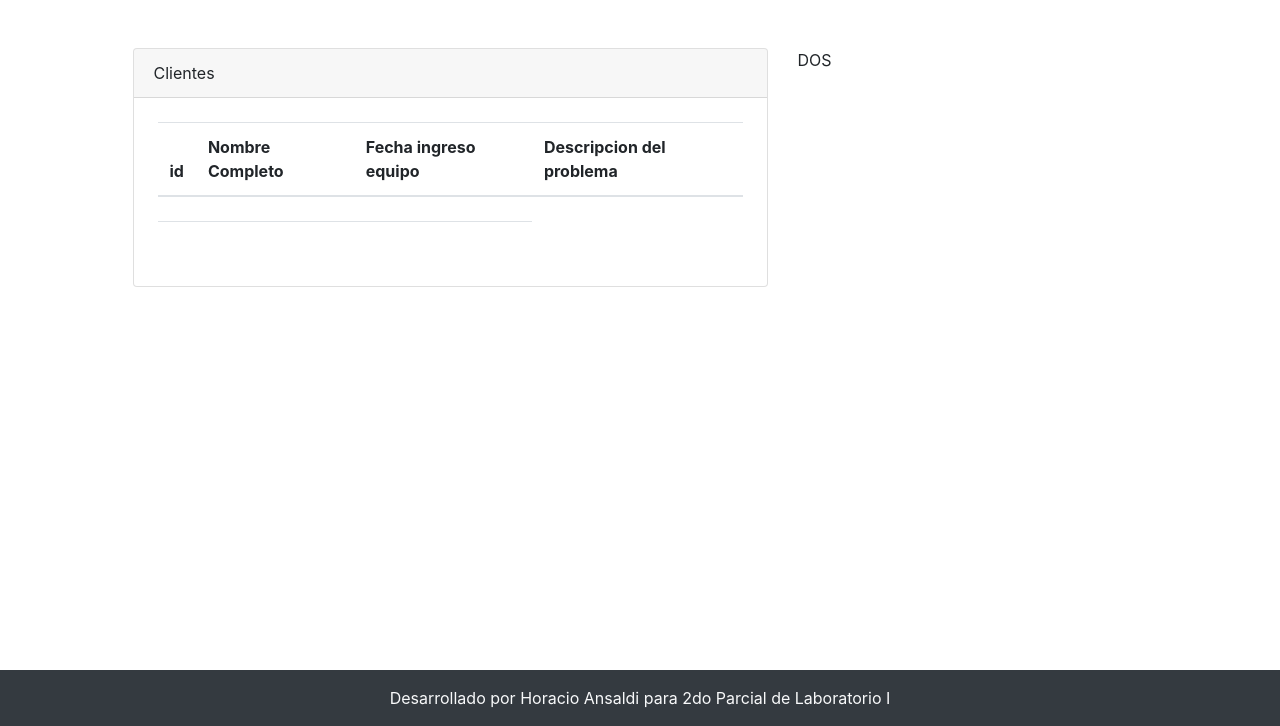
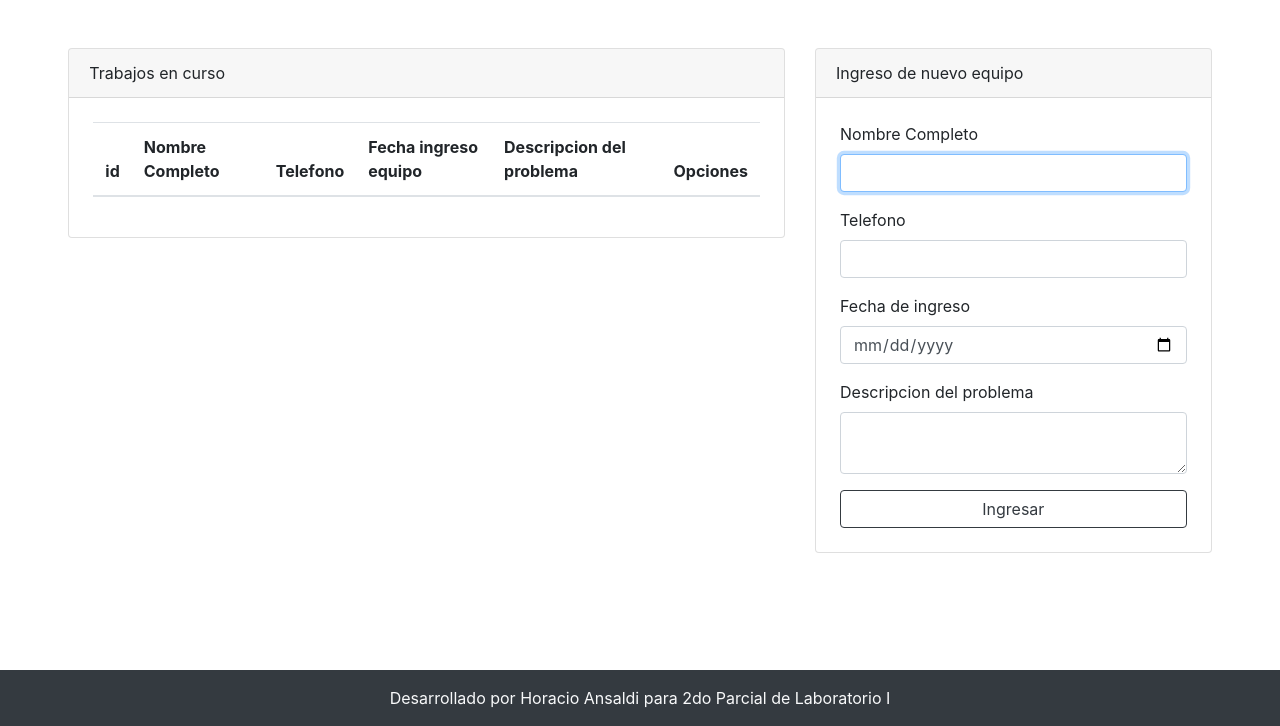
Before and after one commit to horaco11/asistencia-tecnica, a PHP site: page /index.php in a window 1280 px wide. Shown: the part 74-800 px from the top of the page. Run offline with PHP 8.4, Linux system fonts and the light colour scheme; tables that the repository leaves empty or names only in its code hold one stand-in row (values such as "Sample post"); lists and menus that the app fills with data are empty.

Commit message:
consulta y carga en base de datos

```diff
--- a/index.php
+++ b/index.php
@@ -1,33 +1,70 @@
 <?php include 'template/header.php' ?>
 
-<div class="container mt-5">
+<?php
+include_once "model/conexion.php";
+$sentencia = $bd->query("SELECT * from trabajos where estado=1;");
+$trabajo = $sentencia->fetchAll(PDO::FETCH_OBJ);
+//print_r($trabajo);
+
+
+?>
+
+<div class="container-fluid mt-5">
     <div class="row justify-content-center">
         <div class="col-md-7">
+            <!-- inicio alertas -->
+            <?php
+            if (isset($_GET["mensaje"]) and $_GET["mensaje"] == "falta") {
+            ?>
+
+                <div class="alert alert-danger alert-dismissible fade show" role="alert">
+                    <button type="button" class="close" data-dismiss="alert" aria-label="Close">
+                        <span aria-hidden="true">&times;</span>
+                        <span class="sr-only">Close</span>
+                    </button>
+                    <strong>Atención!</strong> Debes completar todos los campos para continuar.
+                </div>
+
+            <?php
+            }
+            ?>
+
+            <!-- fins alertas -->
+
             <div class="card">
                 <div class="card-header">
-                    Clientes
+                    Trabajos en curso
                 </div>
                 <div class="p-4">
                     <table class="table align-middle">
                         <thead>
                             <tr>
-                                <th>id</th>
-                                <th>Nombre Completo</th>
-                                <th>Fecha ingreso equipo</th>
-                                <th>Descripcion del problema</th>
+                                <th scope="col">id</th>
+                                <th scope="col">Nombre Completo</th>
+                                <th scope="col">Telefono</th>
+                                <th scope="col">Fecha ingreso equipo</th>
+                                <th scope="col">Descripcion del problema</th>
+                                <th scope="col" colspan="2">Opciones</th>
                             </tr>
                         </thead>
                         <tbody>
-                            <tr>
-                                <td scope="row"></td>
-                                <td></td>
-                                <td></td>
-                            </tr>
-                            <tr>
-                                <td scope="row"></td>
-                                <td></td>
-                                <td></td>
-                            </tr>
+                            <?php
+                            foreach ($trabajo as $dato) {
+                            ?>
+
+                                <tr>
+                                    <td scope="row"><?php echo $dato->id ?></td>
+                                    <td><?php echo $dato->nombreCompleto ?></td>
+                                    <td><?php echo $dato->telefono ?></td>
+                                    <td><?php echo $dato->fechaIngreso ?></td>
+                                    <td><?php echo $dato->descProblema ?></td>
+                                    <td>Editar</td>
+                                    <td>Eliminar</td>
+                                </tr>
+
+                            <?php
+                            }
+                            ?>
                         </tbody>
                     </table>
                 </div>
@@ -35,7 +72,36 @@
 
         </div>
         <div class="col-md-4">
-            DOS
+            <div class="card">
+                <div class="card-header">
+                    Ingreso de nuevo equipo
+                </div>
+                <form action="registrar.php" class="p-4" method="POST">
+                    <div class="mb-3">
+                        <label class="form-label">Nombre Completo</label>
+                        <input type="text" class="form-control" name="txtNombreCompleto" autofocus>
+                    </div>
+                    <div class="mb-3">
+                        <label class="form-label">Telefono</label>
+                        <input type="text" class="form-control" name="txtTelefono" autofocus>
+                    </div>
+                    <div class="mb-3">
+                        <label class="form-label">Fecha de ingreso</label>
+                        <input type="date" class="form-control" name="dateFechaIngreso" autofocus>
+                    </div>
+                    <div class="mb-3">
+                        <label class="form-label">Descripcion del problema</label>
+                        <textarea type="text" class="form-control" name="txtDescripcionProblema" rows="2" style="justify-content:left;">
+
+                        </textarea>
+                    </div>
+                    <div class="d-grid">
+                        <input type="hidden" name="oculto" value="1">
+                        <input type="submit" class="btn  btn-outline-dark btn-block" value="Ingresar">
+                    </div>
+
+                </form>
+            </div>
 
         </div>
     </div>
--- a/model/conexion.php
+++ b/model/conexion.php
@@ -0,0 +1,19 @@
+<?php
+$contrasena = "root";
+$usuario = "root";
+$nombre_bd = "asistencia_tecnica_db";
+
+try {
+    $bd = new PDO(
+        'mysql:host=localhost;
+dbname=' . $nombre_bd,
+        $usuario,
+        $contrasena,
+        array(PDO::MYSQL_ATTR_INIT_COMMAND => "SET NAMES utf8")
+
+
+    );
+} catch (Exception $e) {
+
+    echo "Problema con la conexion " . $e->getMessage();
+}
```
Also changed, not shown: editar.php (+7 -0 lines), eliminar.php (+7 -0 lines), registrar.php (+25 -0 lines).
